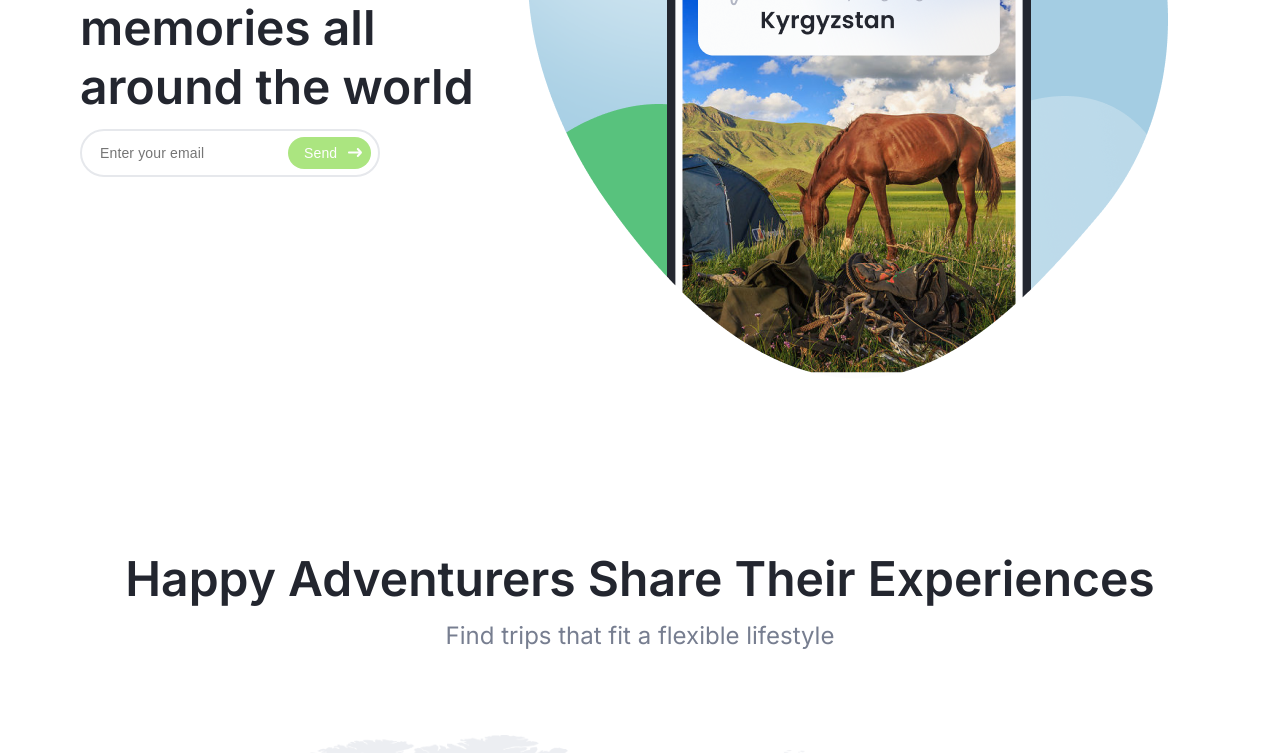
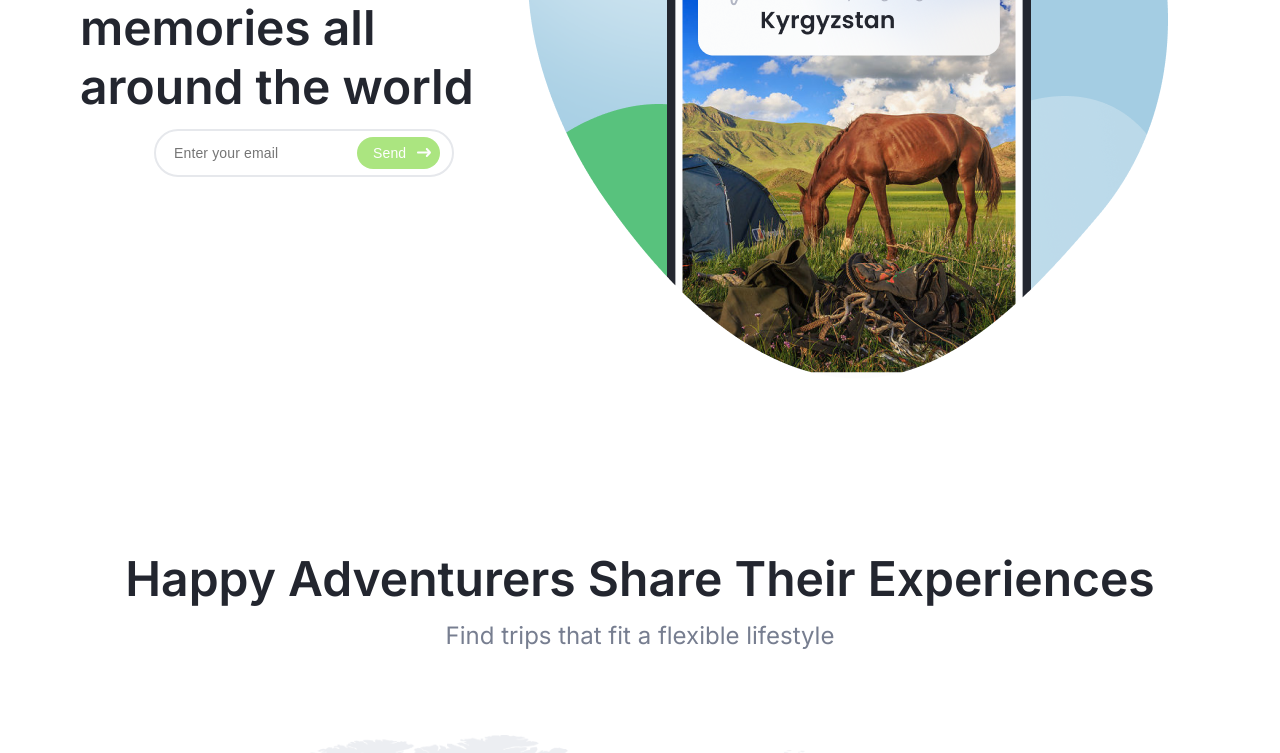
Before and after one commit to imka2006/come-to-Bishkek, a Vue app: page / in a window 1280 px wide. Shown: the part 5460-6213 px from the top of the page. Built offline with nearby package versions, Linux system fonts and the light colour scheme.

Commit message:
qweretyr

```diff
--- a/src/components/Send.vue
+++ b/src/components/Send.vue
@@ -1,5 +1,6 @@
 <template>
-    <form class="send">
+    <form >
+        <div class="send">
             <input type="email" placeholder="Enter your email" v-model="val" />
             <button :disabled="val == ''">Send <svg width="24" height="24" viewBox="0 0 24 24" fill="none"
                     xmlns="http://www.w3.org/2000/svg">
@@ -7,6 +8,8 @@
                         d="M14.0909 7.26521C14.4968 6.8906 15.1294 6.9159 15.504 7.32172L18.7348 10.8217C19.0884 11.2047 19.0884 11.7952 18.7348 12.1782L15.504 15.6783C15.1294 16.0841 14.4968 16.1094 14.091 15.7348C13.6851 15.3602 13.6598 14.7276 14.0344 14.3217L15.716 12.5L6 12.5C5.44771 12.5 5 12.0523 5 11.5C5 10.9477 5.44771 10.5 6 10.5L15.716 10.5L14.0344 8.67829C13.6598 8.27247 13.6851 7.63981 14.0909 7.26521Z"
                         fill="#FCFCFD" />
                 </svg></button>
+        </div>
+
     </form>
 </template>
 
@@ -26,7 +29,7 @@ const val = ref("")
     align-items: center;
     padding: 8px 8px 8px 16px;
     box-sizing: border-box;
-    gap: 5px;
+    margin: 0 auto;
 
     input {
         font-size: 14px;
--- a/src/components/home/hero/Slider.vue
+++ b/src/components/home/hero/Slider.vue
@@ -29,7 +29,7 @@
         slidesPerView: 3,
         spaceBetween: 0,
     },
-}" :initialSlide="1" class="hero-swiper">
+}" :initialSlide="1" @slideChange="onSlideChange" class="hero-swiper">
         <template v-if="$i18n.locale == 'en'">
             <swiper-slide  v-for="(item) in enList" :key="item.id">
             <img :src="item.img" class="hero-img" />
@@ -98,6 +98,10 @@ const ruList = [
 
 const modules = [EffectCoverflow];
 
+
+const onSlideChange = (i) => {
+console.log(i.activeIndex);
+}
 </script>
 
 <style scoped lang="scss">
```
Lines whose indentation alone changed are shown as unchanged.
